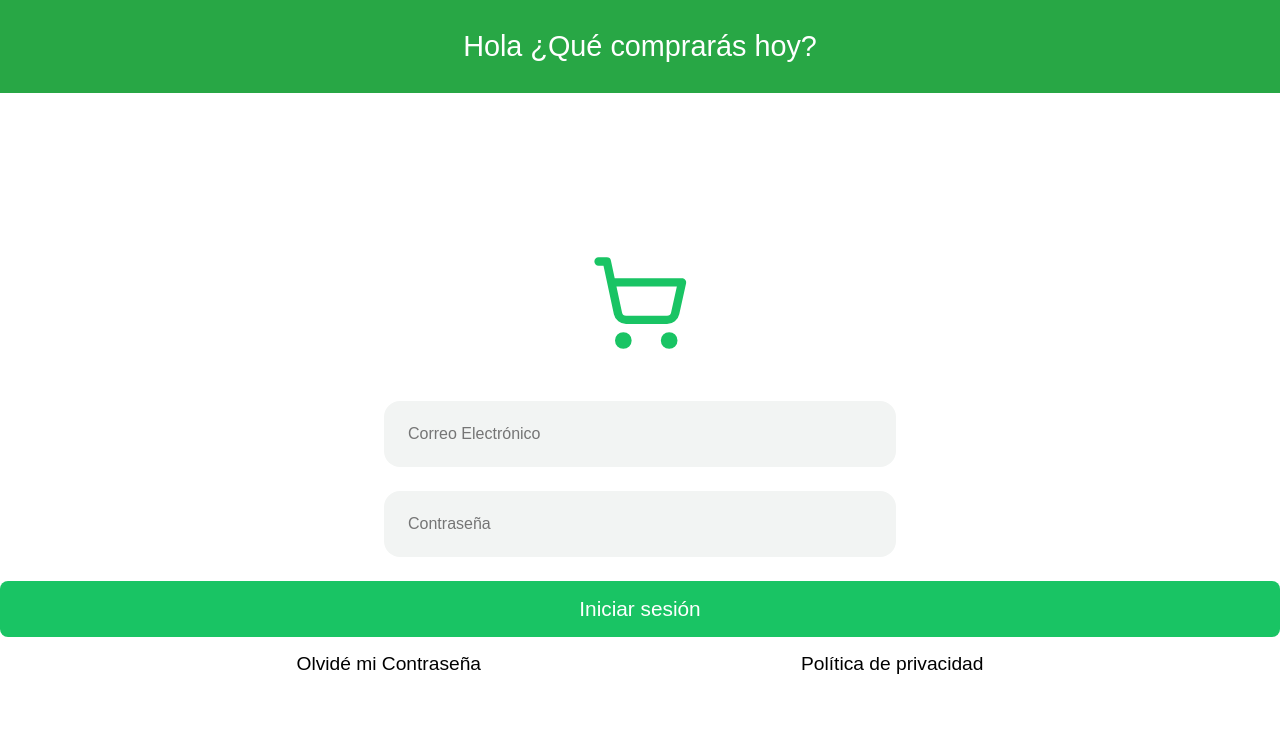
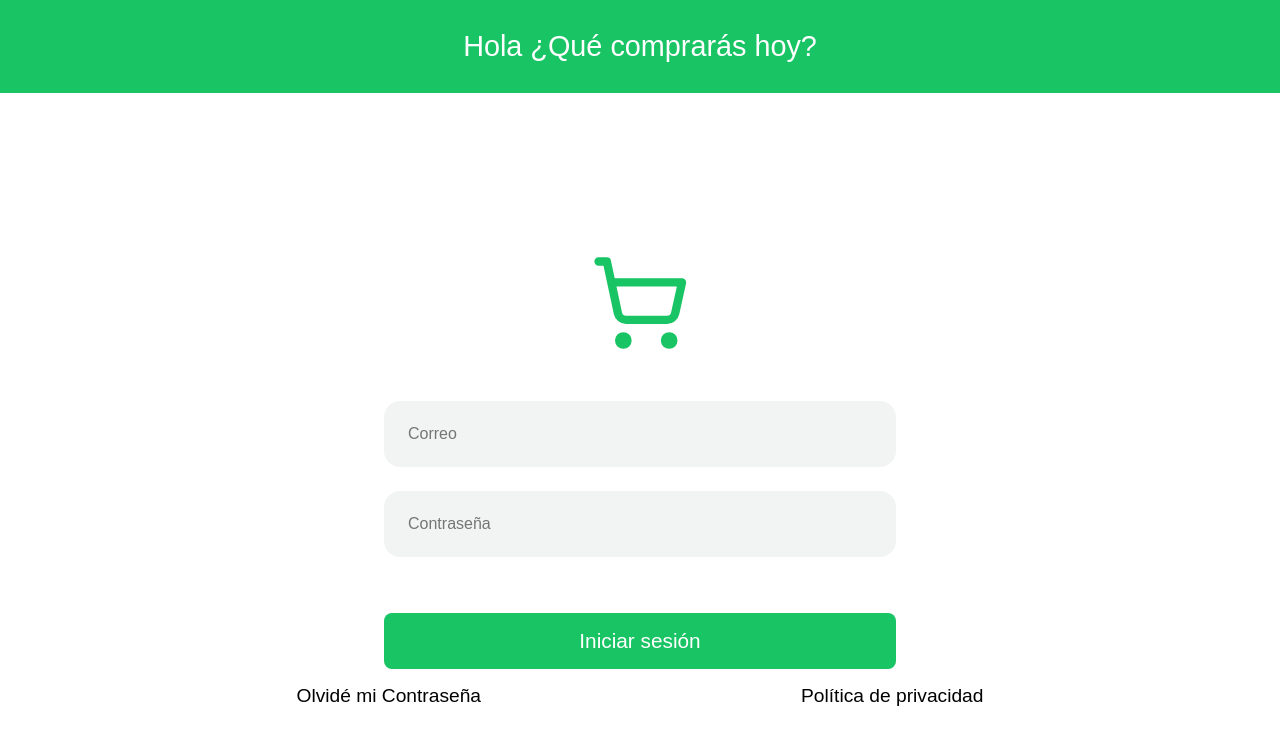
Before and after one commit to Yordi984/Tienda-App-Web-, a React (Vite) app in the folder client/: page /Login in a window 1280 px wide. Shown: the top 744 px of the page. Built offline with nearby package versions, Linux system fonts and the light colour scheme.

Commit message:
enlace el login con la api y corregi el css

```diff
--- a/client/src/components/ui/ButtonComponent.tsx
+++ b/client/src/components/ui/ButtonComponent.tsx
@@ -10,6 +10,7 @@ export type ButtonColor =
 
 interface ButtonComponentProps {
   text: string; // El texto que se mostrará en el botón
+
   color: ButtonColor; // El color del botón, usando el tipo ButtonColor
   onClick?: () => void; // Función opcional que se ejecuta al hacer clic en el botón
   isActive?: boolean; // Prop opcional para indicar si el botón está activo (para el estilo 'Todo')
@@ -18,11 +19,12 @@ interface ButtonComponentProps {
 const ButtonComponent: React.FC<ButtonComponentProps> = ({
   text,
   color,
+
   onClick,
   isActive,
 }) => {
   // Clases CSS dinámicas basadas en las props
-  const buttonClasses = `${styles.button} ${styles[color]} ${
+  const buttonClasses = `${styles.button} ${styles[color]}  ${
     isActive ? styles.active : ''
   }`;
 
--- a/client/src/components/ui/HeaderComponent.module.css
+++ b/client/src/components/ui/HeaderComponent.module.css
@@ -1,6 +1,6 @@
 .header {
   width: 100%;
-  background-color: #28a745; /* Color de fondo verde */
+  background-color: rgb(25, 196, 100, 1);/* Color de fondo verde */
   padding: 30px 0;
   display: flex;
   justify-content: center;
--- a/client/src/pages/Login/Login.css
+++ b/client/src/pages/Login/Login.css
@@ -22,8 +22,17 @@ input {
   border-radius: 1rem; /* esquinas redondeadas */
   font-size: 1rem;
   box-sizing: border-box;
+  margin-bottom: 1.5rem;
+  outline: none;
+}
 
-  margin-bottom: 1.5rem;
+.boton-container {
+
+  display: flex;
+  justify-content: center;
+  align-items: center;
+  margin-top: 2rem;
+  width: 40%;
 }
 
 
--- a/client/src/pages/Login/Login.tsx
+++ b/client/src/pages/Login/Login.tsx
@@ -9,14 +9,14 @@ export default function Login() {
 
   async function solicitud() {
     try {
-      const response = await fetch('/api', {
+      const response = await fetch('http://localhost:3000/login', {
         method: 'POST',
         headers: {
           'Content-Type': 'application/json',
         },
         body: JSON.stringify({
           correo,
-          contrasena,
+          password: contrasena, // ✅ el backend espera "password"
         }),
       });
 
@@ -25,8 +25,10 @@ export default function Login() {
 
       if (response.ok) {
         alert('Inicio de sesión exitoso');
+        // Puedes guardar el token si quieres:
+        // localStorage.setItem('token', data.token);
       } else {
-        alert('Error: ' + data.mensaje || 'Credenciales incorrectas');
+        alert('Error: ' + (data.message || 'Credenciales incorrectas'));
       }
     } catch (error) {
       console.error('Error al enviar solicitud:', error);
@@ -40,7 +42,7 @@ export default function Login() {
       <div className='logo-container'>
         <img
           src='/icons/icon.svg'
-          alt=''
+          alt='logo'
           style={{ width: '100px' }}
           className='logo'
         />
@@ -48,7 +50,7 @@ export default function Login() {
       <div className='formulario'>
         <input
           type='text'
-          placeholder='Correo Electrónico'
+          placeholder='Correo'
           value={correo}
           onChange={(e) => setCorreo(e.target.value)}
         />
@@ -58,13 +60,13 @@ export default function Login() {
           value={contrasena}
           onChange={(e) => setContrasena(e.target.value)}
         />
-
-        <Boton
-          text='Iniciar sesión'
-          color='green'
-
-          onClick={solicitud}
-        />
+        <div className='boton-container'>
+          <Boton
+            text='Iniciar sesión'
+            color='green'
+            onClick={solicitud}
+          />
+        </div>
       </div>
       <div className='links'>
         <a href='#'>Olvidé mi Contraseña</a>
--- a/client/src/pages/torta/Torta.tsx
+++ b/client/src/pages/torta/Torta.tsx
@@ -113,6 +113,7 @@ export default function Torta() {
                         <span className="price">$45</span>
                         <div className="button-wrapper">
                             <Boton
+
                             color="green"
                             text="Contactar con el vendedor" />
                         </div>
```
